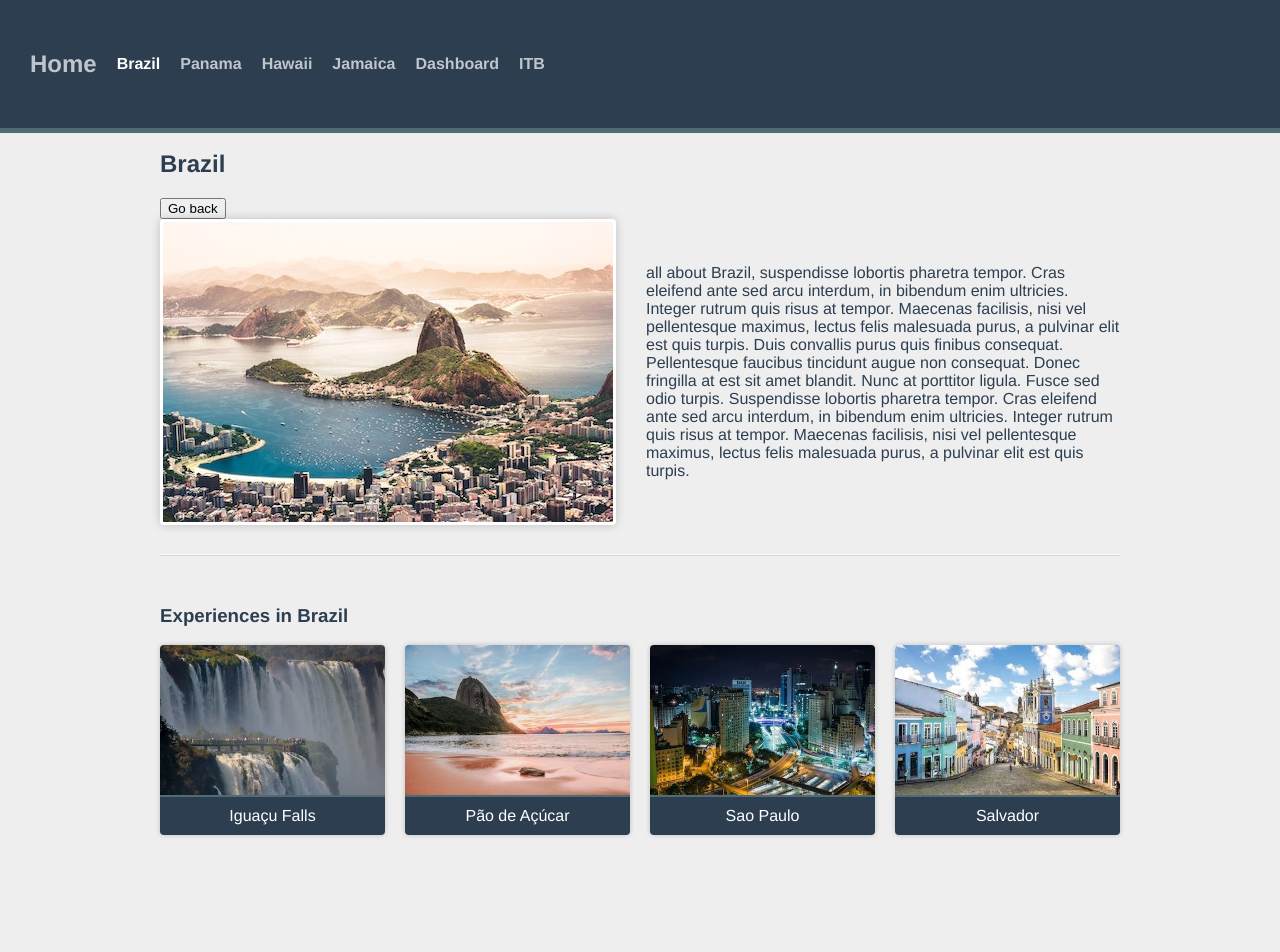
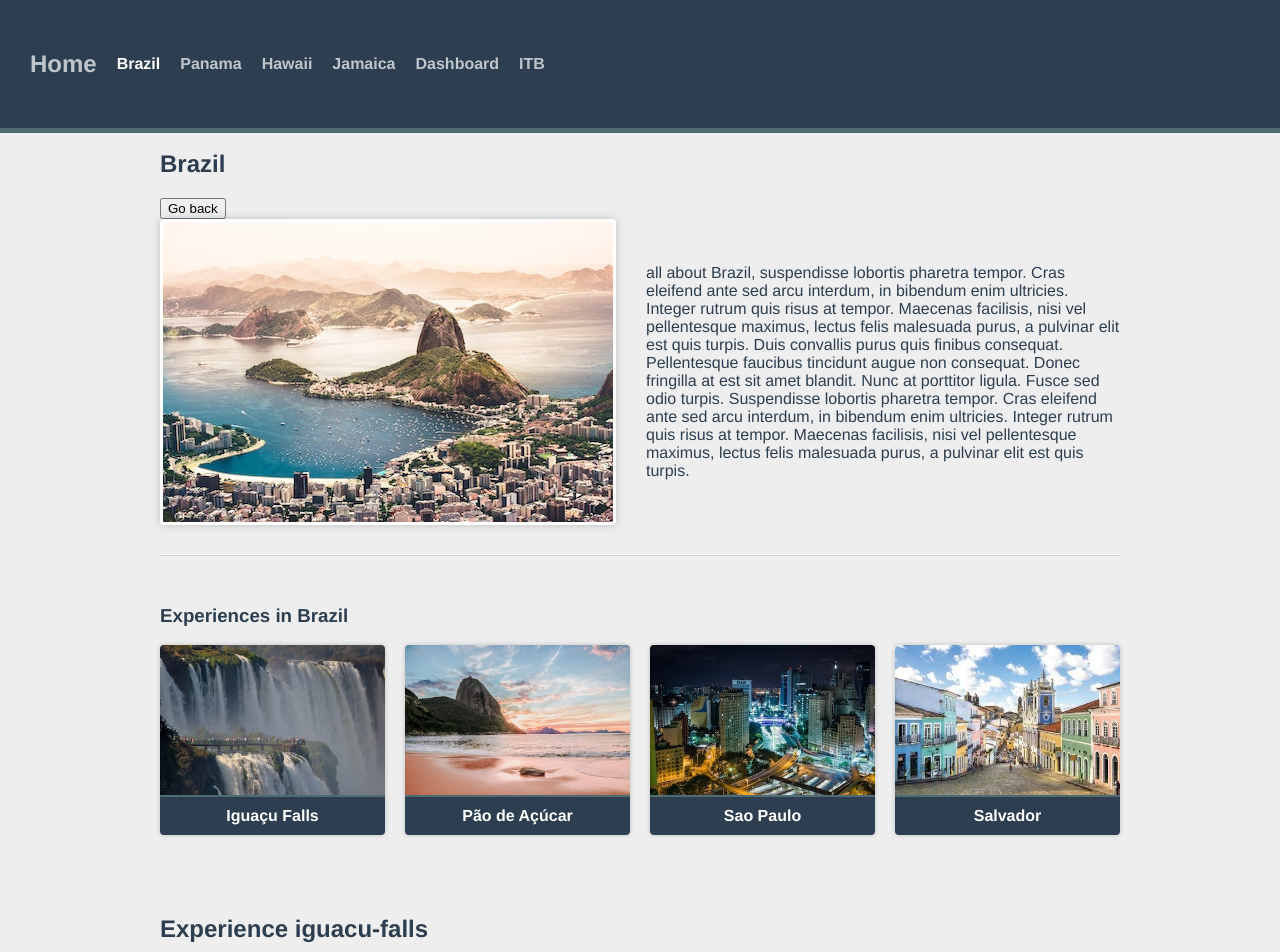
Before and after one commit to annacano0/Pr04-Travel-AnnaCano, a Vue app: page /destination/1/brazil/iguacu-falls in a window 1280 px wide. Shown: the top 952 px of the page. Before the commit the page ends 895 px from the top, so only its background shows below. Built offline with nearby package versions, Linux system fonts and the light colour scheme.

Commit message:
add: functional children route with incomplete component code

```diff
--- a/src/components/ExperienceCard.vue
+++ b/src/components/ExperienceCard.vue
@@ -1,5 +1,7 @@
 <script setup>
-defineProps({
+import { defineProps } from 'vue';
+
+const props = defineProps({
   experiences: {
     type: Array,
     required: true,
@@ -8,6 +10,10 @@ defineProps({
     type: String,
     required: true,
   },
+  destinationId:{
+    type:Number,
+    required:true
+  }
 });
 </script>
 
@@ -15,17 +21,16 @@ defineProps({
   <div v-if="experiences.length" class="experiences">
     <h3>Experiences in {{ destinationName }}</h3>
     <div class="cards">
-      <article
+      <router-link :to="`/destination/${destinationId}/${destinationName.toLocaleLowerCase()}/${experience.slug}`"
         class="card"
         v-for="experience in experiences"
-        :key="experience.slug"
-      >
+        :key="experience.slug">
         <img
           :src="'/images/' + experience.image"
           :alt="experience.name"
         />
         <span class="card__text">{{ experience.name }}</span>
-      </article>
+      </router-link>
     </div>
   </div>
   <div v-else>
--- a/src/router/index.js
+++ b/src/router/index.js
@@ -1,5 +1,4 @@
 import { createRouter, createWebHistory } from 'vue-router'
-import HomeView from '../views/HomeView.vue'
 
 const router = createRouter({
   history: createWebHistory(import.meta.env.BASE_URL),
@@ -14,18 +13,22 @@ const router = createRouter({
       path: '/destination/:id/:slug',
       name: 'destination.show',
       component: () => import('@/views/DestinationShow.vue'),
+      props: (route) => ({
+        ...route.params,
+        slug: route.params.slug,
+        id:route.params.id
+      }),
       children:[
         {
           path: ':experienceSlug',
           name: 'experience.show',
           component: () => import('@/views/ExperienceShow.vue'),
+          props: (route)=>({
+            ...route.params,
+            experienceSlug: route.params.experienceSlug,
+          })
         },
       ],
-      props: (route) => ({
-        ...route.params,
-        slug: route.params.slug,
-        id: parseInt(route.params.id),
-      }),
     },
     {
       path: '/itb',
--- a/src/views/DestinationShow.vue
+++ b/src/views/DestinationShow.vue
@@ -14,13 +14,8 @@ watch(
   () => route.params.id,
   (newId) => {
     id.value = parseInt(newId);
-    destination.value = destinations.find((destination) => destination.id === id.value);
   }
 );
-//TODO: acabar dfe implementar la navegacion a las experiencias
-const goToExperience = () =>{
-  console.log("going to experience")
-}
 
 const goBack = () => {
   router.back();
@@ -38,7 +33,9 @@ const goBack = () => {
     <ExperienceCard
       :experiences="destination.experiences"
       :destinationName="destination.name"
+      :destinationId="destination.id"
     />
+    <router-view/>
   </div>
   <div v-else>
     <p>Loading destination...</p>
--- a/src/views/ExperienceShow.vue
+++ b/src/views/ExperienceShow.vue
@@ -1,11 +1,28 @@
 <script setup>
-import {ref} from 'vue'
+import {ref, watch} from 'vue'
 import { useRoute } from 'vue-router';
+import {destinations} from '../assets/data.json';
 
 const route = useRoute();
-const experienceSlug = ref(parseInt(route.params.experienceSlug));
+const experienceSlug = ref(route.params.experienceSlug);
+const destinationId = route.params.destinationId
+
+const experience=()=>{
+  let destination = destinations.filter((destination)=> destination.id==destinationId)
+  return destination.filter((experience)=>experience.slug=experienceSlug)
+}
+
+
+watch(
+  () => route.params.experienceSlug,
+  (newSlug) => {
+    experienceSlug.value = newSlug;
+  }
+)
+
 </script>
 
 <template>
   <h2>Experience {{experienceSlug}}</h2>
+  <p>{{experience.slug}}</p>
 </template>
```
